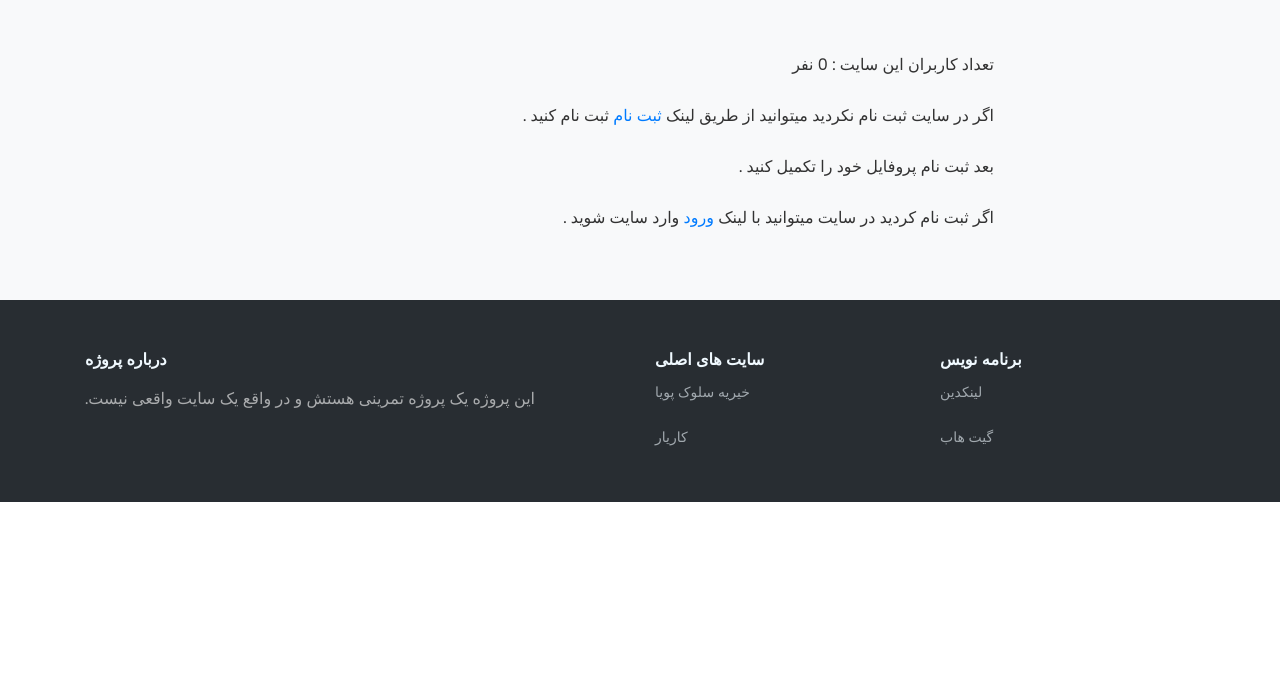
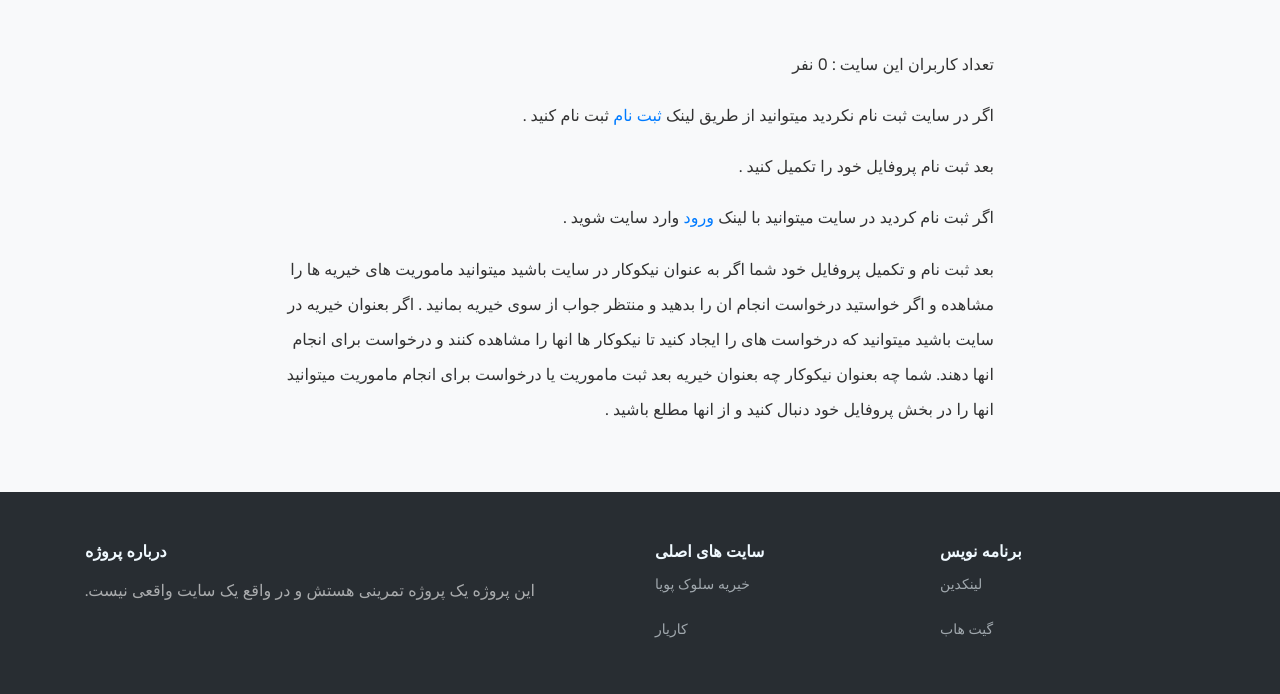
Before and after one commit to AliReza7222/Charity, a Django app: page /home/ in a window 1280 px wide. Shown: the part 898-1592 px from the top of the page. Before the commit the page ends 1400 px from the top, so only its background shows below. Run offline with Django 4.2, Linux system fonts and the light colour scheme; some libraries are stand-ins or nearby versions; some web fonts are replaced.

Commit message:
add some text to homepage.html

```diff
--- a/about_us/templates/homepage.html
+++ b/about_us/templates/homepage.html
@@ -85,6 +85,11 @@
                     {% elif user_site %}
                         <p>قسمت پروفایل خود را اگر تکمیل نکردید از لینک <a href="{% url 'select' %}" class="underline">پروفایل</a> تکمیل کنید . </p>
                     {% endif %}
+                    <p>بعد ثبت نام و تکمیل پروفایل خود شما اگر به عنوان نیکوکار در سایت باشید میتوانید ماموریت های خیریه ها
+                    را مشاهده و اگر خواستید درخواست انجام ان را بدهید و منتظر جواب از سوی خیریه بمانید .
+                    اگر بعنوان خیریه در سایت باشید میتوانید که درخواست های را ایجاد کنید تا نیکوکار ها انها را مشاهده کنند و درخواست برای انجام انها دهند.
+                    شما چه بعنوان نیکوکار چه بعنوان خیریه بعد ثبت ماموریت یا درخواست برای انجام ماموریت میتوانید انها را در بخش پروفایل خود
+                    دنبال کنید و از انها مطلع باشید .</p>
                 </div>
 
             </div>
```
